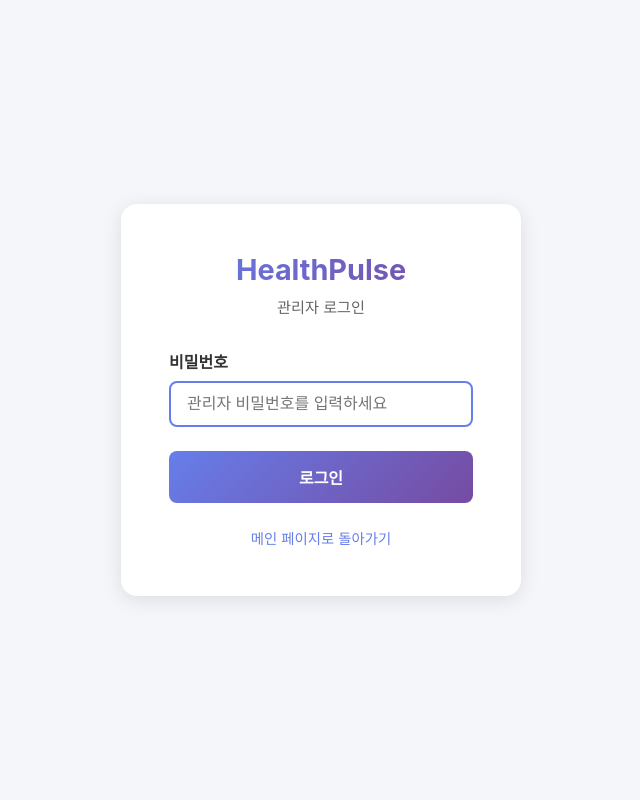
After one commit to bluevlad/HealthPulse, a FastAPI app: template src/web/templates/admin/login.html in a window 1280 px wide. The commit adds this page. Shown: the whole page, without its empty margins (319-959 px from the left). Run offline with FastAPI, Linux system fonts and the light colour scheme; the template is opened without the code that fills it: most values are stand-ins (such as "Sample title", 1, 10 or a date in 2020).

Commit message:
feat: Admin 인증 + CSRF 보호 + 입력 검증 추가
- 세션 기반 Admin 인증: 로그인/로그아웃, 쿠키 httponly/samesite
- /admin, /admin/subscribers, /admin/send-history, /admin/articles 인증 필수
- /api/admin/stats API 인증 추가
- CSRF Origin/Referer 검증 미들웨어 (POST 요청)
- 구독 신청 이름/이메일/키워드 입력값 검증 및 길이 제한
- Admin 로그인 페이지 템플릿 추가
- 사이드바에 로그아웃 메뉴 추가

fixes #2, fixes #9

Co-Authored-By: Claude Opus 4.6 <noreply@anthropic.com>

```diff
--- a/requirements.txt
+++ b/requirements.txt
@@ -31,6 +31,9 @@ pydantic>=2.5.3
 pydantic-settings>=2.1.0
 pyyaml>=6.0.1
 
+# 보안
+bcrypt>=4.1.2
+
 # 유틸리티
 beautifulsoup4>=4.12.3
 lxml>=5.1.0
--- a/src/web/app.py
+++ b/src/web/app.py
@@ -6,6 +6,7 @@ Subscription management and newsletter preview
 import re
 import secrets
 import hashlib
+import hmac
 import json
 import logging
 import random
@@ -13,14 +14,17 @@ import string
 from datetime import datetime, timedelta
 from pathlib import Path
 from typing import Optional, List
+from urllib.parse import urlparse
 
-from fastapi import FastAPI, Request, Form, HTTPException, Depends
+import bcrypt
+from fastapi import FastAPI, Request, Form, HTTPException, Depends, Cookie
 from fastapi.responses import HTMLResponse, RedirectResponse
 from fastapi.staticfiles import StaticFiles
 from fastapi.templating import Jinja2Templates
 from pydantic import BaseModel, EmailStr
 from sqlalchemy.orm import Session
 from sqlalchemy import func
+from starlette.middleware.base import BaseHTTPMiddleware
 
 import sys
 sys.path.insert(0, str(Path(__file__).parent.parent.parent))
@@ -32,6 +36,7 @@ from src.reporter import ReportGenerator
 from src.mailer import GmailSender
 
 logger = logging.getLogger(__name__)
+security_logger = logging.getLogger("security")
 
 # Initialize FastAPI app
 app = FastAPI(
@@ -39,6 +44,67 @@ app = FastAPI(
     description="디지털 헬스케어 뉴스 구독 서비스",
     version="1.0.0"
 )
+
+class CSRFOriginCheckMiddleware(BaseHTTPMiddleware):
+    """CSRF 방지: POST 요청의 Origin/Referer가 허용된 호스트인지 검증"""
+
+    async def dispatch(self, request: Request, call_next):
+        if request.method == "POST":
+            origin = request.headers.get("origin") or request.headers.get("referer")
+            if origin:
+                parsed = urlparse(origin)
+                allowed_hosts = {
+                    urlparse(settings.web_base_url).hostname,
+                    "localhost",
+                    "127.0.0.1",
+                }
+                if parsed.hostname not in allowed_hosts:
+                    security_logger.warning("CSRF check failed: origin=%s", origin)
+                    raise HTTPException(status_code=403, detail="Forbidden: invalid origin")
+        return await call_next(request)
+
+app.add_middleware(CSRFOriginCheckMiddleware)
+
+
+# ==================== Admin Auth ====================
+
+ADMIN_SESSION_COOKIE = "hp_admin_session"
+ADMIN_SESSION_MAX_AGE = 3600 * 8  # 8 hours
+
+
+def _hash_password(password: str) -> str:
+    return bcrypt.hashpw(password.encode(), bcrypt.gensalt()).decode()
+
+
+def _verify_password(plain: str, hashed: str) -> bool:
+    return bcrypt.checkpw(plain.encode(), hashed.encode())
+
+
+def _create_admin_session_token() -> str:
+    return secrets.token_hex(32)
+
+
+# In-memory admin session store (single-instance server)
+_admin_sessions: dict[str, datetime] = {}
+
+
+def verify_admin_session(session_token: str) -> bool:
+    """Verify admin session token is valid and not expired"""
+    if not session_token or session_token not in _admin_sessions:
+        return False
+    expires_at = _admin_sessions[session_token]
+    if datetime.now() > expires_at:
+        _admin_sessions.pop(session_token, None)
+        return False
+    return True
+
+
+def require_admin(request: Request) -> None:
+    """Admin 인증 확인 - 미인증 시 로그인 페이지로 리다이렉트용 예외 발생"""
+    session_token = request.cookies.get(ADMIN_SESSION_COOKIE)
+    if not verify_admin_session(session_token):
+        raise HTTPException(status_code=401, detail="Admin authentication required")
+
 
 # Setup templates and static files
 BASE_DIR = Path(__file__).parent
@@ -186,6 +252,22 @@ async def subscribe_submit(
     keywords: str = Form(default="")
 ):
     """Handle subscription form submission - send verification code"""
+    # Sanitize inputs
+    name = name.strip()[:50]
+    email = email.strip().lower()
+    keywords = keywords.strip()[:200]
+
+    # Validate name
+    if not name or len(name) < 1:
+        return templates.TemplateResponse("subscribe.html", {
+            "request": request,
+            "title": "구독 신청 - HealthPulse",
+            "error": "이름을 입력해주세요.",
+            "email": email,
+            "name": name,
+            "keywords": keywords
+        })
+
     # Validate email format
     email_pattern = re.compile(r'^[a-zA-Z0-9._%+-]+@[a-zA-Z0-9.-]+\.[a-zA-Z]{2,}$')
     if not email_pattern.match(email):
@@ -719,11 +801,69 @@ async def update_subscription(
         })
 
 
+# ==================== Admin Auth Pages ====================
+
+@app.get("/admin/login", response_class=HTMLResponse)
+async def admin_login_page(request: Request):
+    """Admin 로그인 페이지"""
+    session_token = request.cookies.get(ADMIN_SESSION_COOKIE)
+    if verify_admin_session(session_token):
+        return RedirectResponse(url="/admin", status_code=303)
+    return templates.TemplateResponse("admin/login.html", {
+        "request": request,
+        "title": "관리자 로그인 - HealthPulse",
+    })
+
+
+@app.post("/admin/login", response_class=HTMLResponse)
+async def admin_login_submit(request: Request, password: str = Form(...)):
+    """Admin 로그인 처리"""
+    if not settings.admin_password:
+        security_logger.error("ADMIN_PASSWORD not configured")
+        raise HTTPException(status_code=500, detail="Admin password not configured")
+
+    if password == settings.admin_password:
+        security_logger.info("Admin login success from %s", request.client.host)
+        token = _create_admin_session_token()
+        _admin_sessions[token] = datetime.now() + timedelta(seconds=ADMIN_SESSION_MAX_AGE)
+        response = RedirectResponse(url="/admin", status_code=303)
+        response.set_cookie(
+            key=ADMIN_SESSION_COOKIE,
+            value=token,
+            max_age=ADMIN_SESSION_MAX_AGE,
+            httponly=True,
+            samesite="lax",
+        )
+        return response
+    else:
+        security_logger.warning("Admin login failed from %s", request.client.host)
+        return templates.TemplateResponse("admin/login.html", {
+            "request": request,
+            "title": "관리자 로그인 - HealthPulse",
+            "error": "비밀번호가 올바르지 않습니다.",
+        })
+
+
+@app.get("/admin/logout")
+async def admin_logout(request: Request):
+    """Admin 로그아웃"""
+    session_token = request.cookies.get(ADMIN_SESSION_COOKIE)
+    if session_token:
+        _admin_sessions.pop(session_token, None)
+    response = RedirectResponse(url="/admin/login", status_code=303)
+    response.delete_cookie(ADMIN_SESSION_COOKIE)
+    return response
+
+
 # ==================== Admin Pages ====================
 
 @app.get("/admin", response_class=HTMLResponse)
 async def admin_dashboard(request: Request, date: Optional[str] = None):
     """Admin dashboard - daily overview"""
+    session_token = request.cookies.get(ADMIN_SESSION_COOKIE)
+    if not verify_admin_session(session_token):
+        return RedirectResponse(url="/admin/login", status_code=303)
+
     with get_session() as session:
         # Parse date parameter or use today
         if date:
@@ -796,6 +936,10 @@ async def admin_dashboard(request: Request, date: Optional[str] = None):
 @app.get("/admin/subscribers", response_class=HTMLResponse)
 async def admin_subscribers(request: Request, page: int = 1, status: str = "all"):
     """Admin page - subscriber list"""
+    session_token = request.cookies.get(ADMIN_SESSION_COOKIE)
+    if not verify_admin_session(session_token):
+        return RedirectResponse(url="/admin/login", status_code=303)
+
     with get_session() as session:
         per_page = 20
         offset = (page - 1) * per_page
@@ -832,6 +976,10 @@ async def admin_subscribers(request: Request, page: int = 1, status: str = "all"
 @app.get("/admin/send-history", response_class=HTMLResponse)
 async def admin_send_history(request: Request, date: Optional[str] = None, page: int = 1):
     """Admin page - send history"""
+    session_token = request.cookies.get(ADMIN_SESSION_COOKIE)
+    if not verify_admin_session(session_token):
+        return RedirectResponse(url="/admin/login", status_code=303)
+
     with get_session() as session:
         from src.database.models import SendHistory
 
@@ -896,6 +1044,10 @@ async def admin_send_history(request: Request, date: Optional[str] = None, page:
 @app.get("/admin/articles", response_class=HTMLResponse)
 async def admin_articles(request: Request, date: Optional[str] = None, page: int = 1):
     """Admin page - collected articles"""
+    session_token = request.cookies.get(ADMIN_SESSION_COOKIE)
+    if not verify_admin_session(session_token):
+        return RedirectResponse(url="/admin/login", status_code=303)
+
     with get_session() as session:
         per_page = 30
         offset = (page - 1) * per_page
@@ -950,8 +1102,12 @@ async def get_subscriber_count():
 
 
 @app.get("/api/admin/stats")
-async def get_admin_stats(date: Optional[str] = None):
+async def get_admin_stats(request: Request, date: Optional[str] = None):
     """Get admin statistics for a specific date"""
+    session_token = request.cookies.get(ADMIN_SESSION_COOKIE)
+    if not verify_admin_session(session_token):
+        raise HTTPException(status_code=401, detail="Admin authentication required")
+
     with get_session() as session:
         from src.database.models import SendHistory
 
--- a/src/web/templates/admin/base_admin.html
+++ b/src/web/templates/admin/base_admin.html
@@ -434,6 +434,12 @@
                         <span>사이트로 이동</span>
                     </a>
                 </li>
+                <li class="nav-item">
+                    <a href="/admin/logout" class="nav-link">
+                        <span class="icon">&#128274;</span>
+                        <span>로그아웃</span>
+                    </a>
+                </li>
             </ul>
         </nav>
     </aside>
--- /dev/null
+++ b/src/web/templates/admin/login.html
@@ -0,0 +1,117 @@
+<!DOCTYPE html>
+<html lang="ko">
+<head>
+    <meta charset="UTF-8">
+    <meta name="viewport" content="width=device-width, initial-scale=1.0">
+    <title>{{ title }}</title>
+    <style>
+        * { margin: 0; padding: 0; box-sizing: border-box; }
+        body {
+            font-family: -apple-system, BlinkMacSystemFont, 'Segoe UI', Roboto, 'Helvetica Neue', Arial, sans-serif;
+            background: #f5f6fa;
+            min-height: 100vh;
+            display: flex;
+            align-items: center;
+            justify-content: center;
+        }
+        .login-container {
+            background: white;
+            border-radius: 16px;
+            box-shadow: 0 4px 20px rgba(0,0,0,0.1);
+            padding: 48px;
+            width: 100%;
+            max-width: 400px;
+        }
+        .login-header {
+            text-align: center;
+            margin-bottom: 32px;
+        }
+        .login-header h1 {
+            font-size: 1.8rem;
+            background: linear-gradient(135deg, #667eea 0%, #764ba2 100%);
+            -webkit-background-clip: text;
+            -webkit-text-fill-color: transparent;
+            margin-bottom: 8px;
+        }
+        .login-header p { color: #666; font-size: 0.95rem; }
+        .form-group { margin-bottom: 24px; }
+        .form-group label {
+            display: block;
+            margin-bottom: 8px;
+            font-weight: 600;
+            color: #333;
+        }
+        .form-group input {
+            width: 100%;
+            padding: 12px 16px;
+            border: 2px solid #e0e0e0;
+            border-radius: 8px;
+            font-size: 1rem;
+            transition: border-color 0.3s;
+        }
+        .form-group input:focus {
+            outline: none;
+            border-color: #667eea;
+        }
+        .btn-login {
+            width: 100%;
+            padding: 14px;
+            background: linear-gradient(135deg, #667eea 0%, #764ba2 100%);
+            color: white;
+            border: none;
+            border-radius: 8px;
+            font-size: 1rem;
+            font-weight: 600;
+            cursor: pointer;
+            transition: transform 0.2s, box-shadow 0.2s;
+        }
+        .btn-login:hover {
+            transform: translateY(-2px);
+            box-shadow: 0 4px 12px rgba(102, 126, 234, 0.4);
+        }
+        .error-message {
+            background: #f8d7da;
+            color: #721c24;
+            padding: 12px 16px;
+            border-radius: 8px;
+            margin-bottom: 20px;
+            font-size: 0.9rem;
+        }
+        .back-link {
+            text-align: center;
+            margin-top: 24px;
+        }
+        .back-link a {
+            color: #667eea;
+            text-decoration: none;
+            font-size: 0.9rem;
+        }
+        .back-link a:hover { text-decoration: underline; }
+    </style>
+</head>
+<body>
+    <div class="login-container">
+        <div class="login-header">
+            <h1>HealthPulse</h1>
+            <p>관리자 로그인</p>
+        </div>
+
+        {% if error %}
+        <div class="error-message">{{ error }}</div>
+        {% endif %}
+
+        <form method="post" action="/admin/login">
+            <div class="form-group">
+                <label for="password">비밀번호</label>
+                <input type="password" id="password" name="password" required
+                       placeholder="관리자 비밀번호를 입력하세요" autofocus>
+            </div>
+            <button type="submit" class="btn-login">로그인</button>
+        </form>
+
+        <div class="back-link">
+            <a href="/">메인 페이지로 돌아가기</a>
+        </div>
+    </div>
+</body>
+</html>
```
Also changed, not shown: src/config.py (+7 -0 lines).
